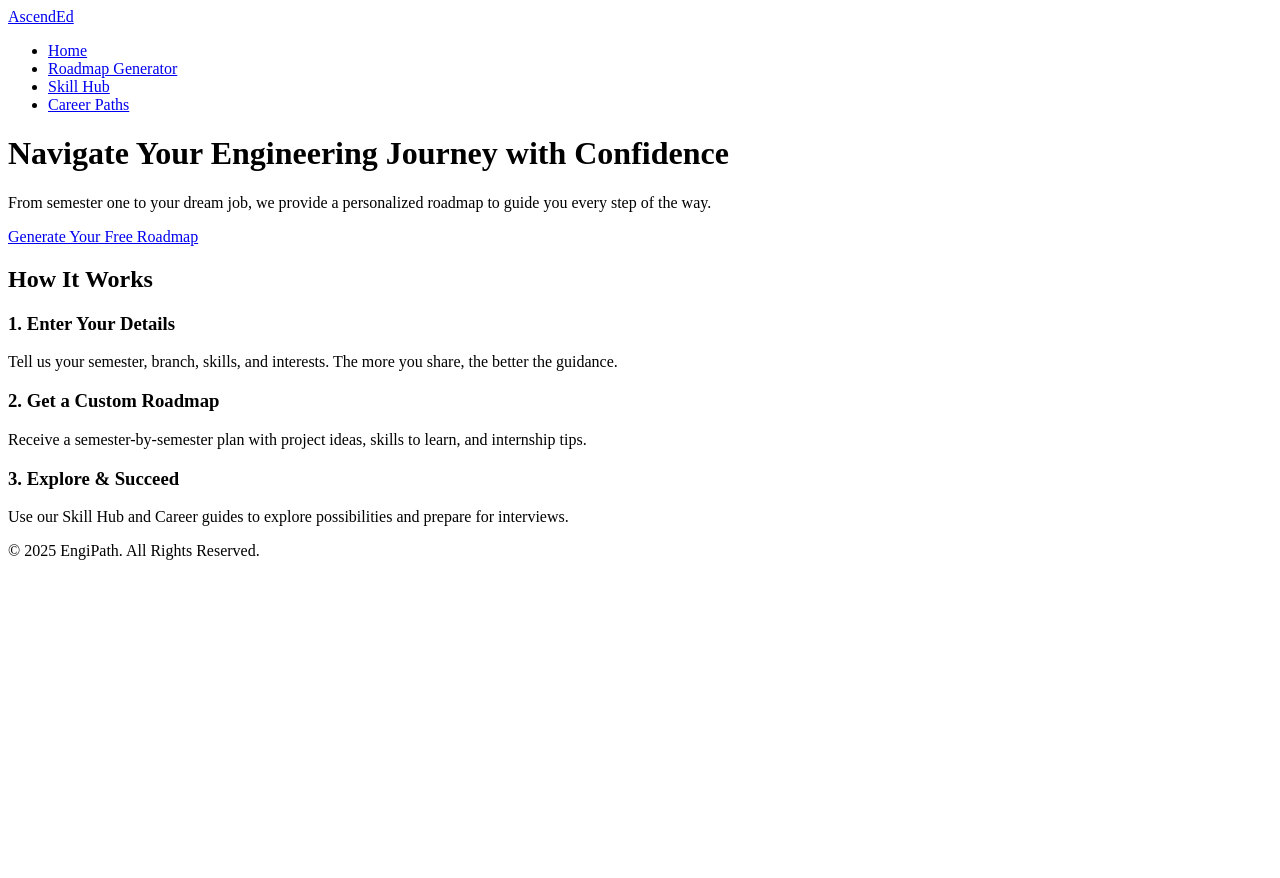
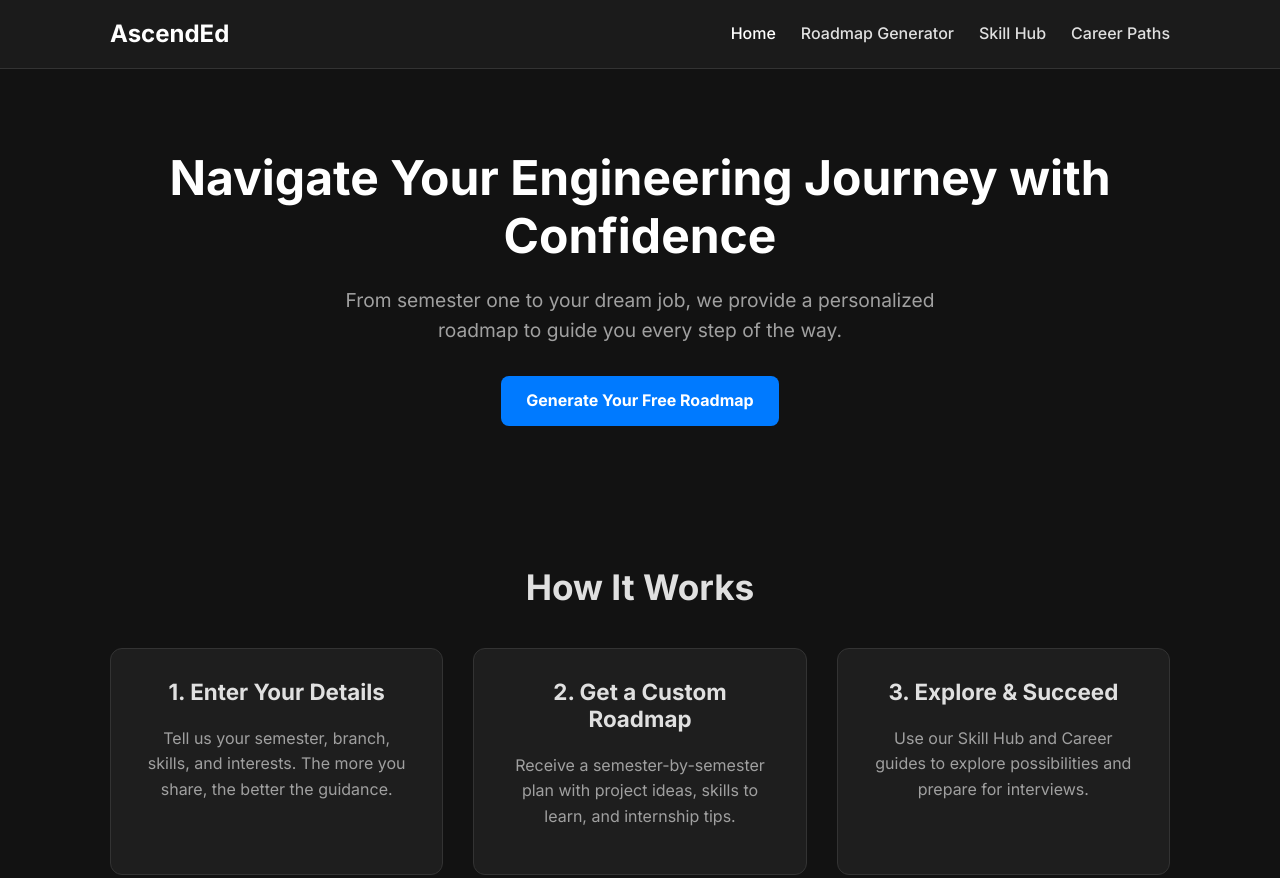
Before and after one commit to amBITionV2/Gigaflops-619-OI-07, a plain HTML site: page index.html in a window 1280 px wide. Shown: the top 878 px of the page. Before the commit the page ends 800 px from the top, so only its background shows below. Drawn offline with Linux system fonts and the light colour scheme.

Commit message:
update 1

```diff
--- a/index.html
+++ b/index.html
@@ -1,6 +1,7 @@
 <!DOCTYPE html>
 <html lang="en">
 <head>
+    <link rel="stylesheet" href="style.css">
     <link rel="preconnect" href="https://fonts.googleapis.com">
 <link rel="preconnect" href="https://fonts.gstatic.com" crossorigin>
 <link href="https://fonts.googleapis.com/css2?family=Inter:wght@400;500;700&display=swap" rel="stylesheet">
--- /dev/null
+++ b/style.css
@@ -0,0 +1,226 @@
+/* --- Global Styles & Fonts --- */
+/* This section sets the foundational look for the entire site. */
+:root {
+    --background-color: #121212; /* A deep, near-black color */
+    --surface-color: #1e1e1e;   /* Color for cards and surfaces */
+    --primary-text-color: #e0e0e0; /* Light gray for readability */
+    --secondary-text-color: #a0a0a0; /* Dimmer text for paragraphs */
+    --accent-color: #007aff;      /* Apple's classic blue for buttons and links */
+    --border-color: #333333;
+}
+
+* {
+    margin: 0;
+    padding: 0;
+    box-sizing: border-box;
+}
+
+body {
+    font-family: 'Inter', -apple-system, BlinkMacSystemFont, "Segoe UI", Roboto, Helvetica, Arial, sans-serif;
+    background-color: var(--background-color);
+    color: var(--primary-text-color);
+    line-height: 1.6;
+}
+
+/* --- Layout & Sections --- */
+/* This controls the main content containers and spacing. */
+.container {
+    max-width: 1100px;
+    margin: 0 auto;
+    padding: 0 20px;
+}
+
+main, section {
+    padding: 60px 0;
+}
+
+/* --- Navigation --- */
+/* Styles for the header navigation bar. */
+nav {
+    background-color: rgba(30, 30, 30, 0.8);
+    backdrop-filter: blur(10px);
+    -webkit-backdrop-filter: blur(10px);
+    border-bottom: 1px solid var(--border-color);
+    padding: 15px 0;
+    position: sticky;
+    top: 0;
+    z-index: 1000;
+}
+
+nav .container {
+    display: flex;
+    justify-content: space-between;
+    align-items: center;
+}
+
+nav .logo {
+    font-size: 1.5rem;
+    font-weight: 700;
+    color: #fff;
+    text-decoration: none;
+}
+
+nav ul {
+    list-style: none;
+    display: flex;
+    gap: 25px;
+}
+
+nav ul li a {
+    color: var(--primary-text-color);
+    text-decoration: none;
+    font-size: 1rem;
+    font-weight: 500;
+    transition: color 0.3s ease;
+}
+
+nav ul li a:hover,
+nav ul li a.active {
+    color: #fff;
+}
+
+/* --- Typography --- */
+/* Consistent styling for headings and paragraphs. */
+h1, h2, h3 {
+    line-height: 1.2;
+    margin-bottom: 20px;
+    font-weight: 700;
+}
+
+h1 {
+    font-size: 3rem;
+    color: #fff;
+}
+
+h2 {
+    font-size: 2.2rem;
+    text-align: center;
+    margin-bottom: 40px;
+}
+
+h3 {
+    font-size: 1.4rem;
+}
+
+p {
+    color: var(--secondary-text-color);
+    margin-bottom: 15px;
+}
+
+/* --- Hero Section (Homepage) --- */
+.hero {
+    text-align: center;
+    padding: 80px 0;
+}
+
+.hero p {
+    font-size: 1.2rem;
+    max-width: 600px;
+    margin: 0 auto 30px auto;
+}
+
+/* --- Buttons & Forms --- */
+/* Styling for all interactive elements like buttons and form inputs. */
+.cta-button,
+form button {
+    display: inline-block;
+    background-color: var(--accent-color);
+    color: #fff;
+    padding: 12px 25px;
+    border-radius: 8px;
+    text-decoration: none;
+    font-size: 1rem;
+    font-weight: 600;
+    border: none;
+    cursor: pointer;
+    transition: background-color 0.3s ease;
+}
+
+.cta-button:hover,
+form button:hover {
+    background-color: #0056b3;
+}
+
+label {
+    display: block;
+    margin-bottom: 8px;
+    font-weight: 600;
+}
+
+select, textarea {
+    width: 100%;
+    padding: 12px;
+    background-color: var(--surface-color);
+    border: 1px solid var(--border-color);
+    border-radius: 8px;
+    color: var(--primary-text-color);
+    font-family: 'Inter', sans-serif;
+    font-size: 1rem;
+    margin-bottom: 20px;
+}
+
+/* --- Cards & Grids --- */
+/* Used for the 'How It Works' section and the 'Skill Hub' page. */
+.steps, .skills-grid {
+    display: grid;
+    grid-template-columns: repeat(auto-fit, minmax(300px, 1fr));
+    gap: 30px;
+    text-align: center;
+}
+
+.step, .skill-card {
+    background-color: var(--surface-color);
+    padding: 30px;
+    border-radius: 12px;
+    border: 1px solid var(--border-color);
+}
+
+.skill-card ul {
+    list-style: none;
+    text-align: left;
+    color: var(--secondary-text-color);
+}
+
+.skill-card li {
+    margin-bottom: 10px;
+    padding-left: 20px;
+    position: relative;
+}
+
+.skill-card li::before {
+    content: '•';
+    color: var(--accent-color);
+    position: absolute;
+    left: 0;
+    font-weight: bold;
+}
+
+
+/* --- Footer --- */
+footer {
+    text-align: center;
+    padding: 30px 0;
+    margin-top: 40px;
+    border-top: 1px solid var(--border-color);
+}
+
+footer p {
+    color: var(--secondary-text-color);
+    font-size: 0.9rem;
+}
+
+/* --- Responsive Design --- */
+@media (max-width: 768px) {
+    h1 {
+        font-size: 2.5rem;
+    }
+
+    nav .container {
+        flex-direction: column;
+        gap: 15px;
+    }
+
+    nav ul {
+        gap: 20px;
+    }
+}
```
Also changed, not shown: roadmap.html (+1 -0 lines), skills.html (+1 -0 lines).
